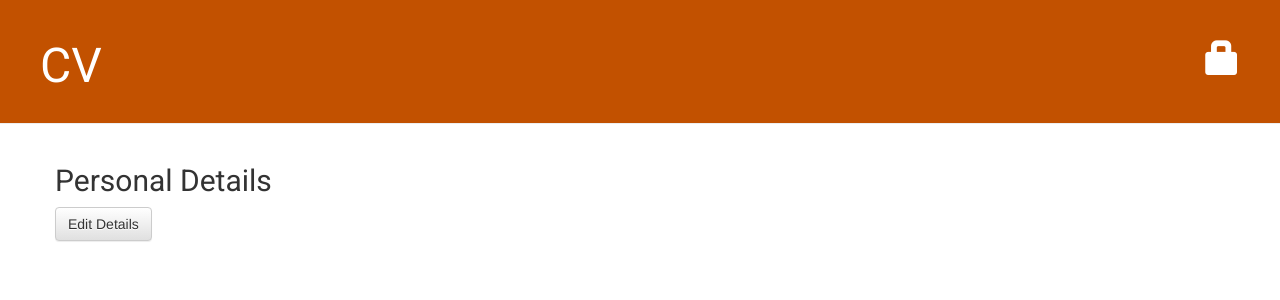
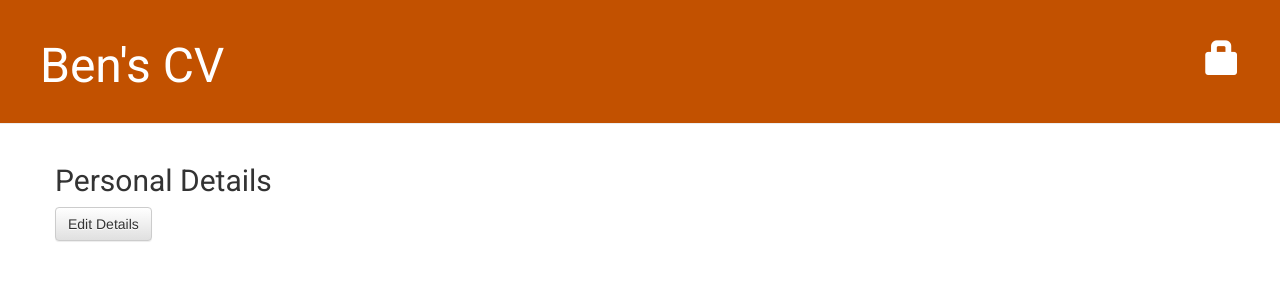
Before and after one commit to Harp3rBoy/Bridging-Coursework, a Django app: page /cv in a window 1280 px wide. Shown: the top 300 px of the page. Run offline with Django 3.2, Linux system fonts and the light colour scheme; some libraries are stand-ins or nearby versions.

Commit message:
Updated cv.html

```diff
--- a/cv/templates/cv/cv.html
+++ b/cv/templates/cv/cv.html
@@ -3,7 +3,7 @@
     <title>CV</title>
 {% endblock %}
 {% block header %}
-<h1>CV</h1>
+<h1><a href="/cv">Ben's CV</a></h1>
 {% endblock %}
 {% block page %}
     <h2 id="id_personal_details">Personal Details</h2>
```
